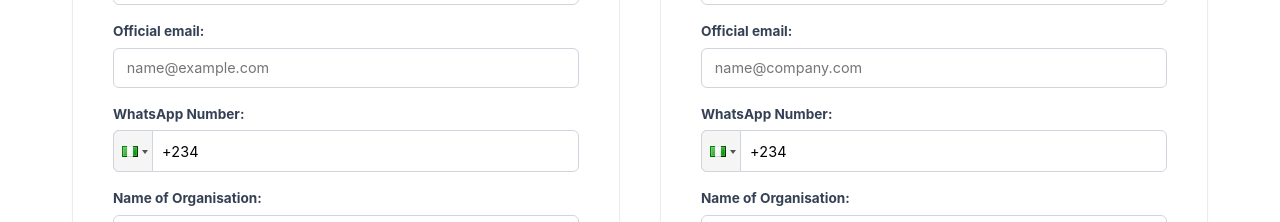
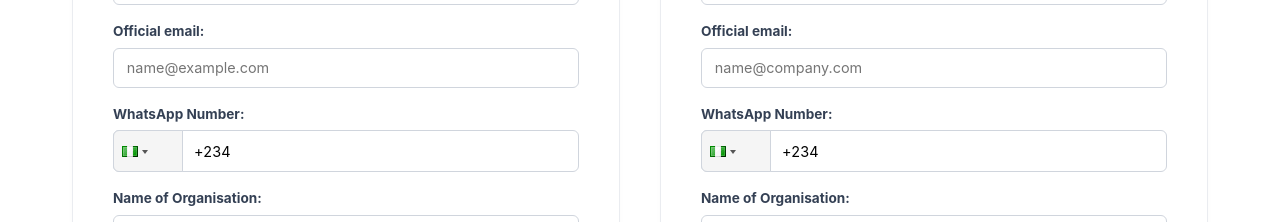
Before and after one commit to realm4lvin/main-srtl, a React (Vite) app: page / in a window 1280 px wide. Shown: the part 6120-6342 px from the top of the page. Built offline with nearby package versions, Linux system fonts and the light colour scheme.

Commit message:
Fixed mobile layout and spacing for PhoneInput component

```diff
--- a/src/components/Footer.jsx
+++ b/src/components/Footer.jsx
@@ -104,7 +104,7 @@ const Footer = () => {
               </h4>
               <p style={{ color: '#d0d5dd', fontSize: '0.85rem', lineHeight: '1.5', margin: 0 }}>
                 <a
-                  href="https://www.google.com/maps/search/?api=1&query=6C+Forces+Avenue+Old+GRA+Port+Harcourt+Nigeria"
+                  href="https://www.google.com/maps/place/Safeguard+Safety+and+Management+Center/@4.7769727,7.0112432,17z/data=!4m15!1m8!3m7!1s0x1069cc00dbf268f5:0xc2caff7c5c5d395d!2s6+Forces+Ave,+Old+GRA,+Port+Harcourt+500101,+Rivers!3b1!8m2!3d4.7769999!4d7.0112477!16s%2Fg%2F11mq2xd_6_!3m5!1s0x1069cc00d8e776df:0x709bbf101a469714!8m2!3d4.77705!4d7.011387!16s%2Fg%2F11b7fzcmyk?entry=ttu&g_ep=EgoyMDI2MDcyNy4wIKXMDSoASAFQAw%3D%3D"
                   target="_blank"
                   rel="noopener noreferrer"
                   style={{ color: '#ffffff', textDecoration: 'none' }}
--- a/src/components/RequestFormSection.jsx
+++ b/src/components/RequestFormSection.jsx
@@ -382,8 +382,24 @@ const RequestFormSection = ({ hasMessage = false }) => {
                   country={'ng'}
                   value={courseForm.phone}
                   onChange={(phone) => setCourseForm({ ...courseForm, phone })}
-                  inputStyle={{ width: '100%', height: '42px', fontSize: '0.9rem', borderRadius: '6px', borderColor: '#d0d5dd' }}
-                  buttonStyle={{ borderRadius: '6px 0 0 6px', borderColor: '#d0d5dd' }}
+                  containerStyle={{ width: '100%' }}
+                  inputStyle={{
+                    width: '100%',
+                    height: '42px',
+                    fontSize: '0.9rem',
+                    borderRadius: '6px',
+                    borderColor: '#d0d5dd',
+                    paddingLeft: '80px'
+                  }}
+                  buttonStyle={{
+                    borderRadius: '6px 0 0 6px',
+                    borderColor: '#d0d5dd',
+                    width: '70px',
+                    paddingRight: '6px'
+                  }}
+                  prefix="+"
+                  enableAreaCodes={true}
+                  countryCodeEditable={false}
                   placeholder="801 234 5678"
                 />
               </div>
@@ -462,8 +478,24 @@ const RequestFormSection = ({ hasMessage = false }) => {
                   country={'ng'}
                   value={quoteForm.phone}
                   onChange={(phone) => setQuoteForm({ ...quoteForm, phone })}
-                  inputStyle={{ width: '100%', height: '42px', fontSize: '0.9rem', borderRadius: '6px', borderColor: '#d0d5dd' }}
-                  buttonStyle={{ borderRadius: '6px 0 0 6px', borderColor: '#d0d5dd' }}
+                  containerStyle={{ width: '100%' }}
+                  inputStyle={{
+                    width: '100%',
+                    height: '42px',
+                    fontSize: '0.9rem',
+                    borderRadius: '6px',
+                    borderColor: '#d0d5dd',
+                    paddingLeft: '80px'
+                  }}
+                  buttonStyle={{
+                    borderRadius: '6px 0 0 6px',
+                    borderColor: '#d0d5dd',
+                    width: '70px',
+                    paddingRight: '6px'
+                  }}
+                  prefix="+"
+                  enableAreaCodes={true}
+                  countryCodeEditable={false}
                   placeholder="801 234 5678"
                 />
               </div>
```
